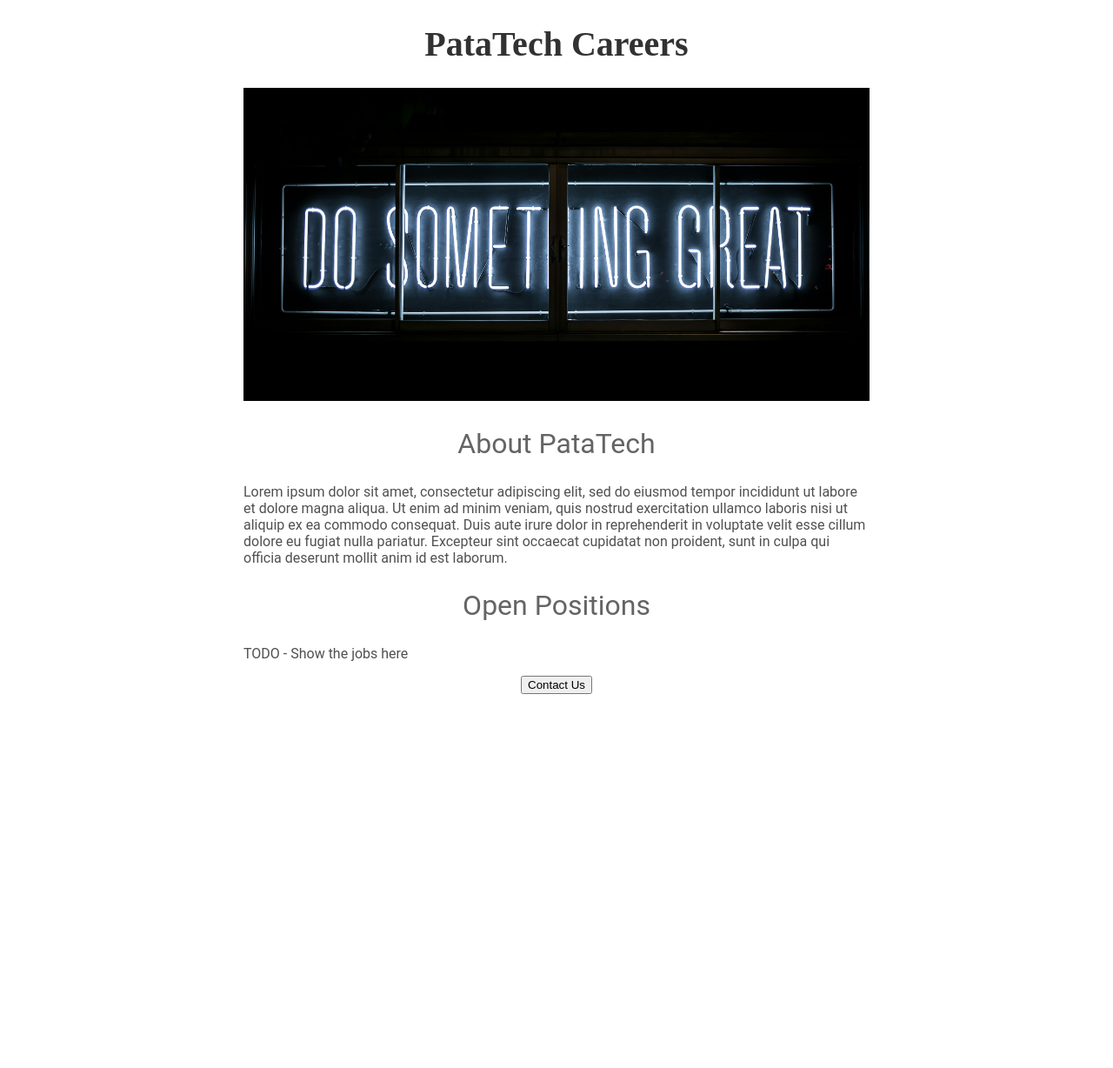
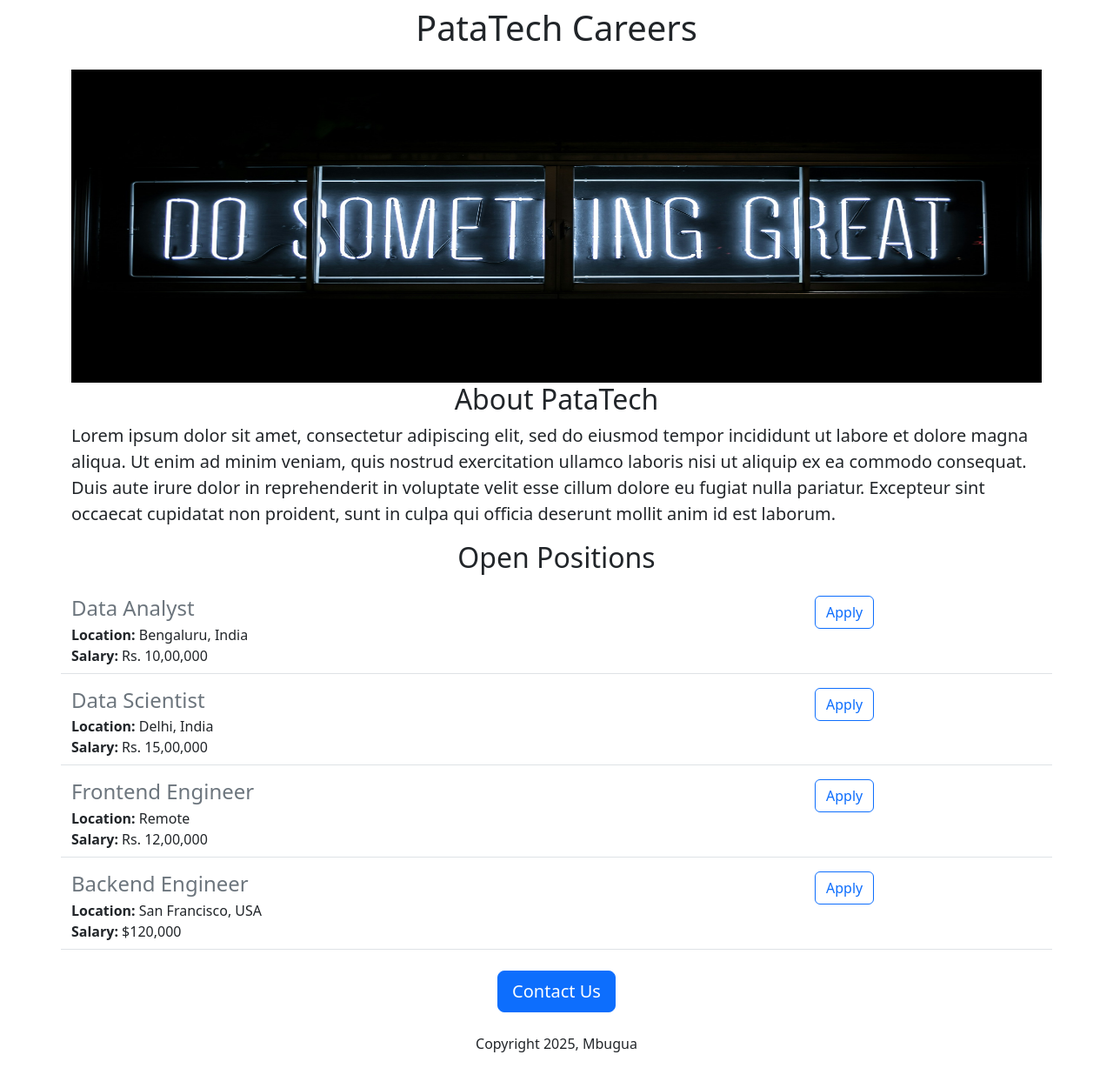
Before and after one commit to justin-kamau2/mbugua-careers-website, a Flask app: page / in a window 1280 px wide. Shown: the whole page at 87% size. Before the commit the page ends 798 px from the top, so only its background shows below. Run offline with Flask 3, Linux system fonts and the light colour scheme.

Commit message:
Added dynamic data and API route

```diff
--- a/app.py
+++ b/app.py
@@ -1,12 +1,45 @@
-from flask import Flask, render_template
+from flask import Flask, render_template, jsonify
 
 app = Flask(__name__)
+
+JOBS = [
+  {
+    'id':1,
+    'title': 'Data Analyst',
+    'location': 'Bengaluru, India',
+    'salary': 'Rs. 10,00,000'
+  },
+  {
+    'id':2,
+    'title': 'Data Scientist',
+    'location': 'Delhi, India',
+    'salary': 'Rs. 15,00,000'
+  },
+  {
+    'id':3,
+    'title': 'Frontend Engineer',
+    'location': 'Remote',
+    'salary': 'Rs. 12,00,000'
+  },
+  {
+    'id':4,
+    'title': 'Backend Engineer',
+    'location': 'San Francisco, USA',
+    'salary': '$120,000'
+  }
+]
 
 #Registering a path/route part of url after domain name
 @app.route("/")
 def hello_world():
-  return render_template("home.html")
+  return render_template("home.html",
+                        jobs=JOBS,
+                        company_name="PataTech")
+
+@app.route("/apps/jobs")
+def list_jobs():
+  return jsonify(JOBS)
 
 
 if __name__ == "__main__":
-  app.run(host='0.0.0.0',port=5005, debug=True)
+  app.run(host='0.0.0.0',port=5002, debug=True)
--- a/templates/home.html
+++ b/templates/home.html
@@ -2,53 +2,34 @@
 <html>
   <head>
     <title>PataTech Careers</title>
+    <meta charset="utf-8">
+    <meta name="viewport" content="width=device-width, initial-scale=1">
+    <link href="https://cdn.jsdelivr.net/npm/bootstrap@5.3.7/dist/css/bootstrap.min.css" rel="stylesheet" integrity="sha384-LN+7fdVzj6u52u30Kp6M/trliBMCMKTyK833zpbD+pXdCLuTusPj697FH4R/5mcr" crossorigin="anonymous">
     <style>
-    h1 {
-      font-size: 40px;
-      font-family: Roboto:
-      font-weight: normal;
-      color:rgb(50,50,50);
-      text-align: center;
-    }
-
       #banner {
+        height: 360px;
         width: 100%;
-        height: 360px;
-        object-fit: cover;
-      }
-
-      h2 {
-        font-family: Roboto;
-        font-size: 32px;
-        color: rgb(100,100,100);
-        text-align: center;
-        font-weight: normal;
-      }
-
-      .bodytext {
-        font-family: Roboto;
-        color: rgb(80,80,80)
-      }
-
-      #container {
-        max-width: 720px;
-        margin: 0 auto 0 auto;
       }
     </style>
-  </head>
+    </head>
   <body>
-    <div id='container'>
-      <h1>PataTech Careers</h1>
-      <img id='banner' src="{{ url_for('static', filename='banner.jpg') }}">
-      <h2>About PataTech</h2>
+    <div class="container">
+      <h1 class="text-center mt-2 mb-4">{{company_name}} Careers</h1>
+      <img class="img-fluid" id="banner"src="{{ url_for('static', filename='banner.jpg') }}">
+      <h2 class="text-center">About PataTech</h2>
 
-      <p class="bodytext">
+      <p class="lead">
         Lorem ipsum dolor sit amet, consectetur adipiscing elit, sed do eiusmod tempor incididunt ut labore et dolore magna aliqua. Ut enim ad minim veniam, quis nostrud exercitation ullamco laboris nisi ut aliquip ex ea commodo consequat. Duis aute irure dolor in reprehenderit in voluptate velit esse cillum dolore eu fugiat nulla pariatur. Excepteur sint occaecat cupidatat non proident, sunt in culpa qui officia deserunt mollit anim id est laborum.
       </p>
-      <h2>Open Positions</h2>
-      <p class="bodytext">TODO - Show the jobs here</p>
-      <div style="text-align:center;">
-      <button>Contact Us</button>
+      <h2 class="text-center mt-2 mb-4">Open Positions</h2>
+        <div class="mb-4">            <!-- use a Bootstrap class for spacing -->
+          {% for job in jobs %}
+            {% include 'jobitem.html' %}
+          {% endfor %}
+        </div>
+      <div class="text-center">
+      <button class="btn btn-primary btn-lg">Contact Us</button>
+        <p class="mt-4">Copyright 2025, Mbugua</p>
       </div>
     </div>
   </body>
--- /dev/null
+++ b/templates/jobitem.html
@@ -0,0 +1,18 @@
+<div class='border-bottom row' style="margin-bottom:16px;padding-bottom:8px;">
+  <div class="col-9">
+    <h4 class="text-secondary mb-1">{{ job.title }}</h4>
+
+    <div>
+      <b>Location:</b> {{ job.location }}   <!-- ← now closes correctly -->
+    </div>
+
+    {% if 'salary' in job %}
+    <div>
+      <b>Salary:</b> {{ job.salary }}
+    </div>
+    {% endif %}
+  </div>
+  <div class="col-3">
+    <button type="button" class="btn btn-outline-primary">Apply</button>
+  </div>
+</div>
```
Also changed, not shown: 1 other file.
